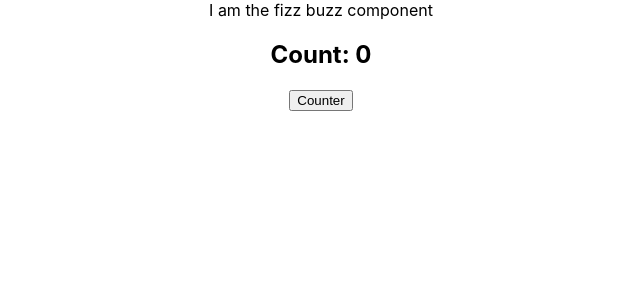
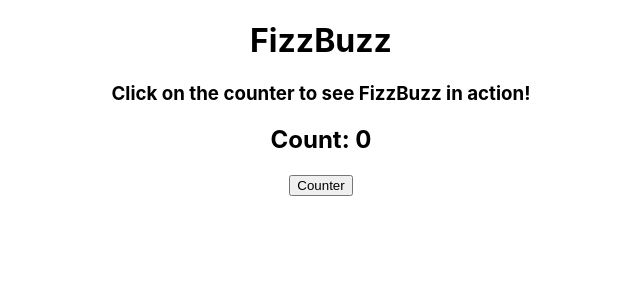
Before and after one commit to MMcClure11/practice-constructor.io, a React (Create React App) app: page / in a window 1280 px wide. Shown: the top 300 px of the page, without its empty margins (319-959 px from the left). Built offline with nearby package versions, Linux system fonts and the light colour scheme.

Commit message:
Change setCounter to use prevCount in FizzBuzz component

```diff
--- a/src/components/FizzBuzz.js
+++ b/src/components/FizzBuzz.js
@@ -5,12 +5,13 @@ const FizzBuzz = () => {
   const [counter, setCounter] = useState(0)
 
   const onClickHandler = () => {
-    setCounter(counter + 1)
+    setCounter(prevCount => prevCount + 1)
   }
 
   return (
     <div>
-      I am the fizz buzz component
+      <h1>FizzBuzz</h1>
+      <h3>Click on the counter to see FizzBuzz in action!</h3>
       <h2> Count: { counter }</h2>
       <button onClick={ onClickHandler }>Counter</button>
     </div>
```
